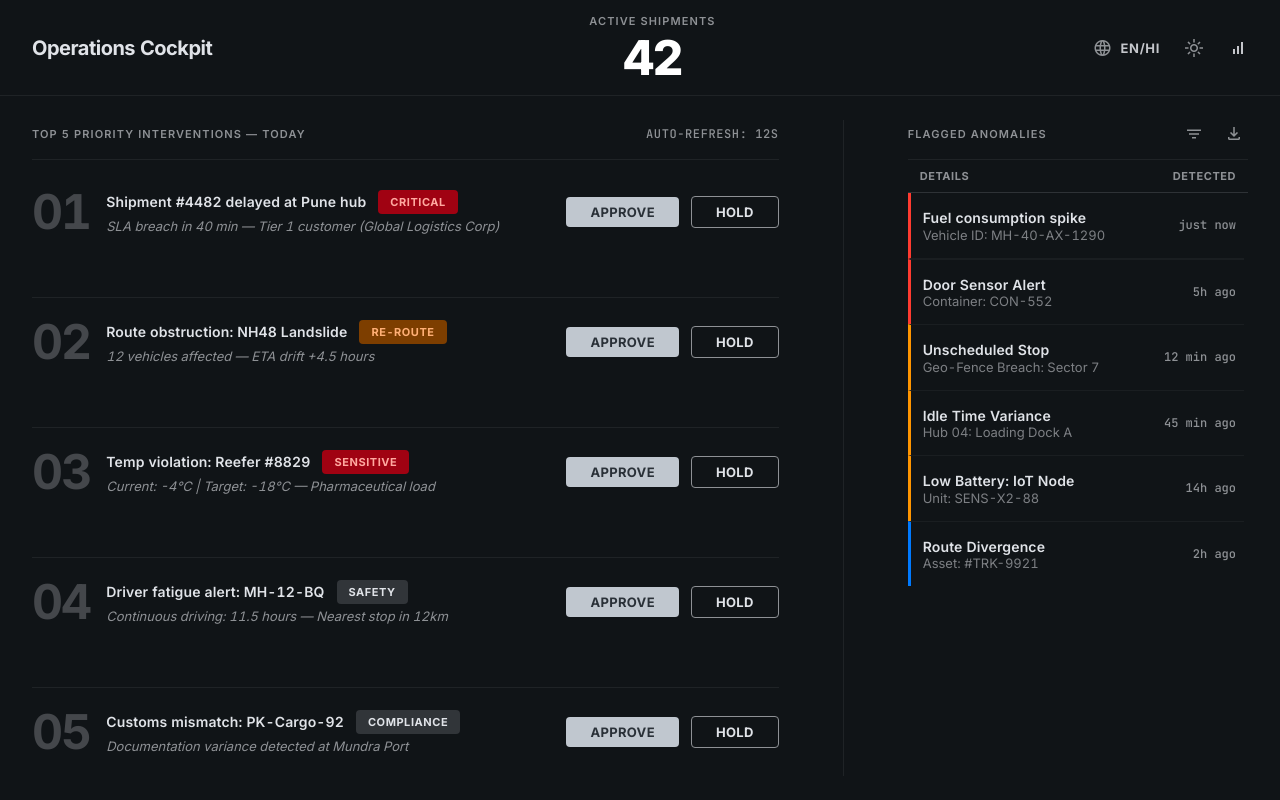
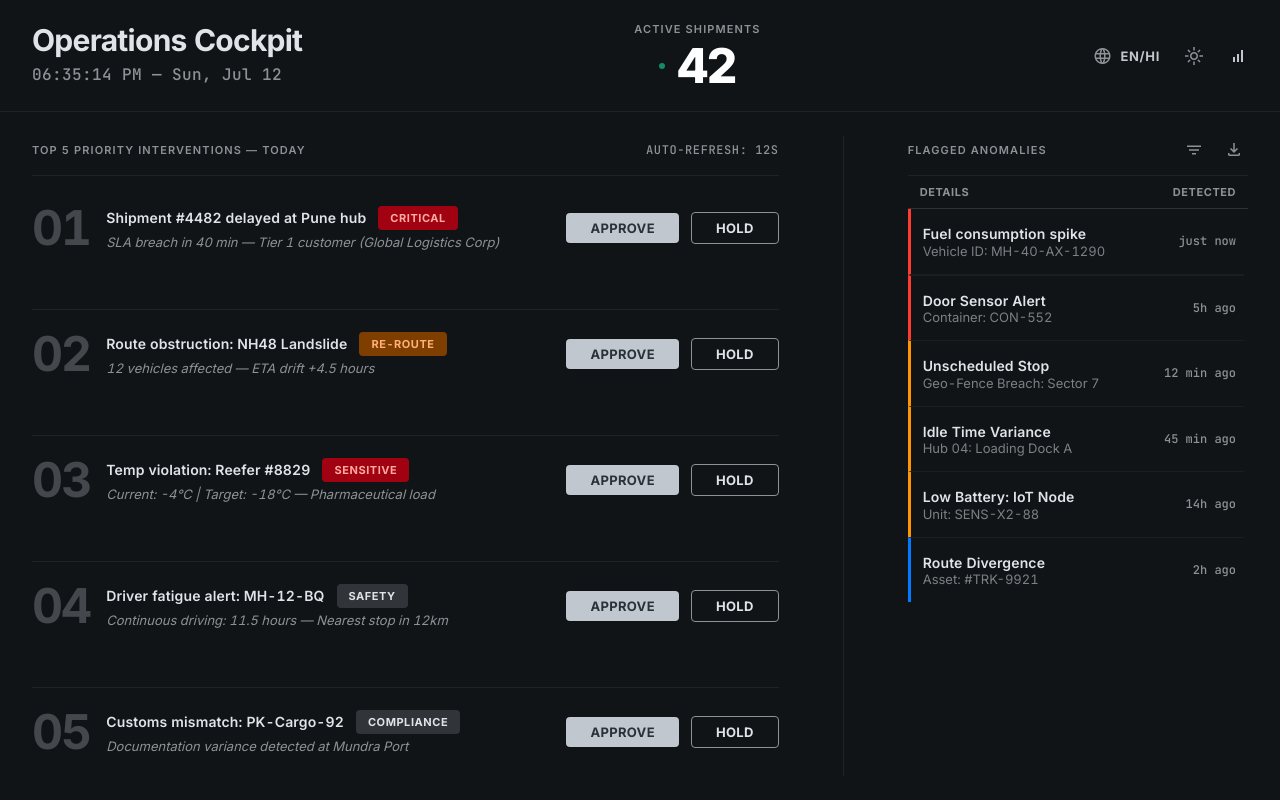
Before and after one commit to tanisha-6/potens-intern-frontend-tanisha-shinde, a React (Vite) app: page / in a window 1280 px wide. Built offline with nearby package versions, Linux system fonts and the light colour scheme.

Commit message:
Live ticking metric

```diff
--- a/src/components/Header.jsx
+++ b/src/components/Header.jsx
@@ -1,4 +1,4 @@
-import React from 'react';
+import React, { useState, useEffect } from 'react';
 import strings from '../i18n/strings.json';
 
 export default function Header({
@@ -11,14 +11,57 @@ export default function Header({
 }) {
   const t = strings.nav;
 
+  // Live active shipments counter (Client-side simulation)
+  const [activeCount, setActiveCount] = useState(42);
+  const [currentTime, setCurrentTime] = useState(() => new Date());
+
+  useEffect(() => {
+    const timer = setInterval(() => {
+      setActiveCount((prev) => {
+        const delta = Math.floor(Math.random() * 3) - 1; // -1, 0, or +1
+        const next = prev + delta;
+        // Bound count strictly between 38 and 46
+        if (next < 38) return 38;
+        if (next > 46) return 46;
+        return next;
+      });
+    }, 8000); // Fluctuate count every 8 seconds
+    return () => clearInterval(timer);
+  }, []);
+
+  useEffect(() => {
+    const clockTimer = setInterval(() => {
+      setCurrentTime(new Date());
+    }, 1000); // Update clock every second
+    return () => clearInterval(clockTimer);
+  }, []);
+
+  const formatDateTime = (date) => {
+    let hours = date.getHours();
+    const minutes = String(date.getMinutes()).padStart(2, '0');
+    const seconds = String(date.getSeconds()).padStart(2, '0');
+    const ampm = hours >= 12 ? 'PM' : 'AM';
+    hours = hours % 12;
+    hours = hours ? hours : 12; // the hour '0' should be '12'
+    const hoursStr = String(hours).padStart(2, '0');
+
+    const dateOptions = { weekday: 'short', month: 'short', day: 'numeric' };
+    const dateString = date.toLocaleDateString(lang === 'en' ? 'en-US' : 'hi-IN', dateOptions);
+
+    return `${hoursStr}:${minutes}:${seconds} ${ampm} — ${dateString}`;
+  };
+
   return (
-    <header className="h-24 w-full bg-background border-b border-outline-variant/30 text-on-surface flex items-center justify-between px-8 select-none transition-colors duration-300">
+    <header className="h-28 w-full bg-background border-b border-outline-variant/30 text-on-surface flex items-center justify-between px-8 select-none transition-colors duration-300">
 
-      {/* Left: App Title */}
-      <div className="flex items-center">
-        <h1 className="text-headline-lg font-headline-lg text-on-surface tracking-tight font-bold select-none">
+      {/* Left: App Title & Stacked Live Clock */}
+      <div className="flex flex-col items-start justify-center">
+        <h1 className="text-[30px] font-sans font-bold text-on-surface tracking-tight leading-none select-none">
           {strings.appTitle[lang]}
         </h1>
+        <span className="text-[16px] font-data-mono text-outline mt-2 tracking-wide font-medium select-none">
+          {formatDateTime(currentTime)}
+        </span>
       </div>
 
       {/* Center: Stacked Live-Metric Block */}
@@ -26,9 +69,13 @@ export default function Header({
         <span className="text-[11px] font-label-caps tracking-widest text-outline uppercase font-semibold">
           {t.liveMetricLabel[lang]}
         </span>
-        <span className="text-display-rank font-display-rank font-extrabold tabular-nums text-white leading-none mt-1">
-          42
-        </span>
+        <div className="flex items-center justify-center gap-3 mt-1">
+          {/* Breathing Connection Green Dot */}
+          <span className="w-1.5 h-1.5 rounded-full bg-emerald-500 animate-pulse shrink-0" title="Connected to feed"></span>
+          <span className="text-display-rank font-display-rank font-extrabold tabular-nums text-white leading-none">
+            {activeCount}
+          </span>
+        </div>
       </div>
 
       {/* Right: Controls */}
```
